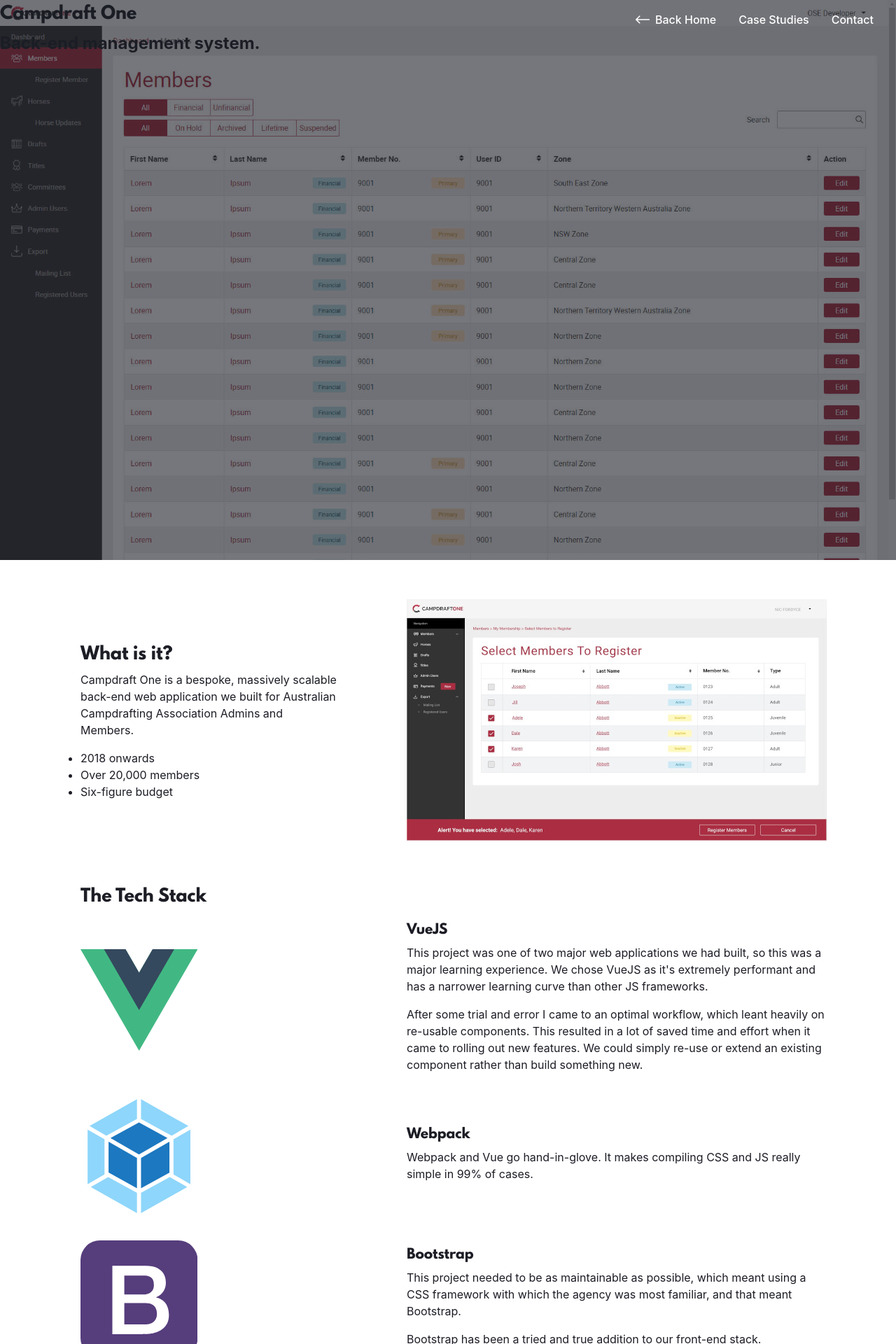
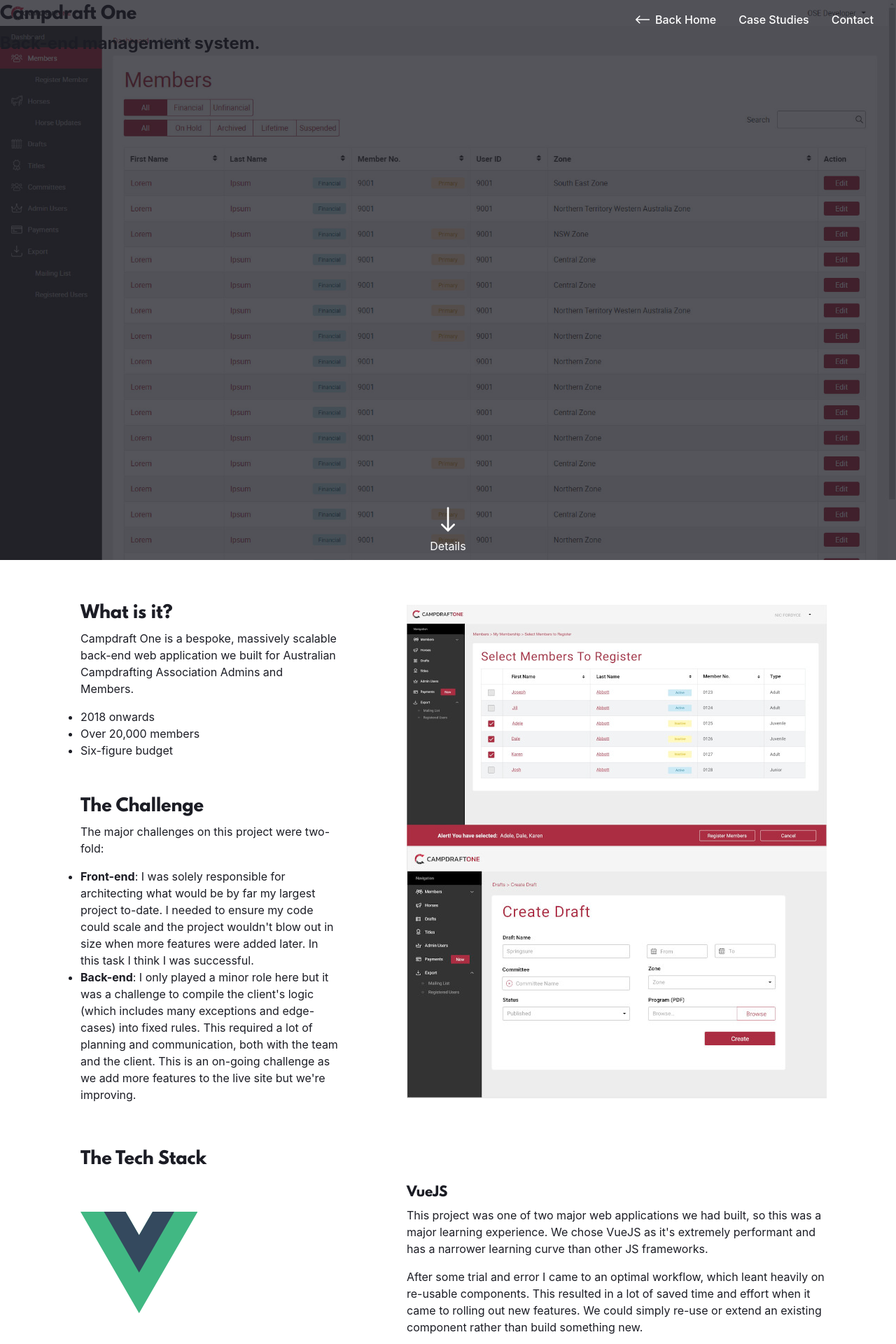
Before and after one commit to Glenn-Domin/Port-Vue_Nuxt, a Nuxt app: page /case-studies/campdraft-one in a window 1280 px wide. Shown: the top 1920 px of the page at 70% size. Built offline with nearby package versions, Linux system fonts and the light colour scheme.

Commit message:
adding to cd1 case study

```diff
--- a/components/case-study/above-fold.vue
+++ b/components/case-study/above-fold.vue
@@ -4,8 +4,18 @@
       <slot name="heading" />
       <slot name="subheading" />
     </div>
+    <a href="#content" class="scroll-down">
+      <svg aria-hidden="true" xmlns="http://www.w3.org/2000/svg" viewBox="0 0 256 512" width="20"><path fill="currentColor" d="M252.485 343.03l-7.07-7.071c-4.686-4.686-12.284-4.686-16.971 0L145 419.887V44c0-6.627-5.373-12-12-12h-10c-6.627 0-12 5.373-12 12v375.887l-83.444-83.928c-4.686-4.686-12.284-4.686-16.971 0l-7.07 7.071c-4.686 4.686-4.686 12.284 0 16.97l116 116.485c4.686 4.686 12.284 4.686 16.971 0l116-116.485c4.686-4.686 4.686-12.284-.001-16.97z"/></svg>
+      Details
+    </a>
   </header>
 </template>
+
+<style>
+html {
+  scroll-behavior: smooth;
+}
+</style>
 
 <style lang="scss" scoped>
 .above-fold {
@@ -29,9 +39,33 @@
     width: 100%;
     display: block;
     background: #1c1d25;
-    opacity: .6;
+    opacity: .75;
     transition: opacity .3s ease;
     z-index: 2;
   }
 }
+
+.scroll-down {
+  position: absolute;
+  bottom: 0;
+  left: 0;
+  right: 0;
+  margin: 0 auto;
+  color: white;
+  z-index: 3;
+  width: 70px;
+  text-align: center;
+  padding-bottom: .5rem;
+  animation: fadeIn .3s ease 0s 1 forwards;
+}
+
+@keyframes fadeIn {
+  from {
+    opacity: 0;
+  }
+
+  to {
+    opacity: 1;
+  }
+}
 </style>
--- a/pages/case-studies/campdraft-one.vue
+++ b/pages/case-studies/campdraft-one.vue
@@ -4,7 +4,7 @@
       <h1 slot="heading" class="item-title">Campdraft One</h1>
       <h2 slot="subheading" class="item-subtitle">Back-end management system.</h2>
     </above-fold>
-    <section class="row">
+    <section class="row" id="content">
       <div class="content">
         <h2 class="font-accent">What is it?</h2>
         <p>Campdraft One is a bespoke, massively scalable back-end web application we built for Australian Campdrafting Association Admins and Members.</p>
@@ -13,9 +13,16 @@
           <li>Over 20,000 members</li>
           <li>Six-figure budget</li>
         </ul>
+        <h2 class="font-accent">The Challenge</h2>
+        <p>The major challenges on this project were two-fold:</p>
+        <ul class="list">
+          <li><b>Front-end</b>: I was solely responsible for architecting what would be by far my largest project to-date. I needed to ensure my code could scale and the project wouldn't blow out in size when more features were added later. In this task I think I was successful.</li>
+          <li><b>Back-end</b>: I only played a minor role here but it was a challenge to compile the client's logic (which includes many exceptions and edge-cases) into fixed rules. This required a lot of planning and communication, both with the team and the client. This is an on-going challenge as we add more features to the live site but we're improving.</li>
+        </ul>
       </div>
       <div class="side">
         <img src="~/static/images/cd1-op.jpg">
+        <img src="~/static/images/cd3-op.jpg">
       </div>
     </section>
     <section>
@@ -61,6 +68,21 @@
           </div>
         </li>
       </ul>
+      <div class="row">
+        <div class="side">
+          <h3 class="font-accent">Other noteable tech</h3>
+          <ul class="list">
+            <li><b>Laravel</b>: The back-end devs used Laravel to build out the back-end of the site. Requests are all API-based. I'd use those APIs to do CRUD calls (Create, Read, Update, Delete).</li>
+            <li><b>Docker</b>: We've been getting in to Docker more and more lately for our development environment after having sub-par results with Vagrant. It works great when it works, but there are sometimes a few kinks to work out.</li>
+          </ul>
+          <h3 class="font-accent">Key Lesson</h3>
+          <p><b>Data Management</b>: I initially went for a 3rd party plugin to handle tabulated data (we have paginated pages of tens of thousands of records). This initally went pretty well and it was a very smooth experience being able to click a filter or type a search term and have the results populate instantly since all the records are present in the browser, but given the expanding amount of data and the low-end devices and Internet connections of a large proportion of our client's customer-base, we opted for a custom solution, where only a single page of data (approximately 20 records) would be sent by the back-end.</p>
+          <p>This resulted in a massive improvement in user experience, due to the end-user now only needing to wait for 20 records to download instead of tens of thousands. It also simplified the front-end logic, though now things like searching, paginating, filtering are now handled in the back-end.</p>
+        </div>
+        <div class="content">
+          <img src="~/static/images/cd2-op.jpg">
+        </div>
+      </div>
     </section>
   </article>
 </template>
@@ -99,11 +121,16 @@
 
 <style lang="scss" scoped>
 .list {
-  margin-bottom: 0;
+  margin-bottom: 3rem;
   padding-left: 0;
+
+  &:last-child {
+    margin-bottom: 0;
+  }
 }
 
 .tech-list {
+  margin-bottom: 3rem;
 
   li {
     padding-top: .5rem;
--- a/pages/case-studies/index.vue
+++ b/pages/case-studies/index.vue
@@ -106,6 +106,10 @@
         transition: opacity .3s ease;
         z-index: 2;
       }
+
+      &:hover::after {
+        opacity: .75;
+      }
     }
 
     .item-transitioning {
```
Also changed, not shown: static/images/cd2-op.jpg (added), static/images/cd3-op.jpg (added).
